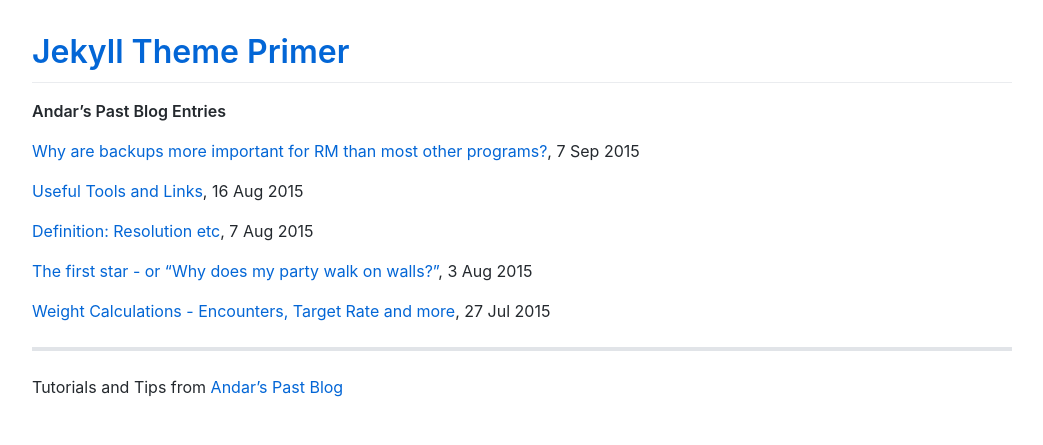
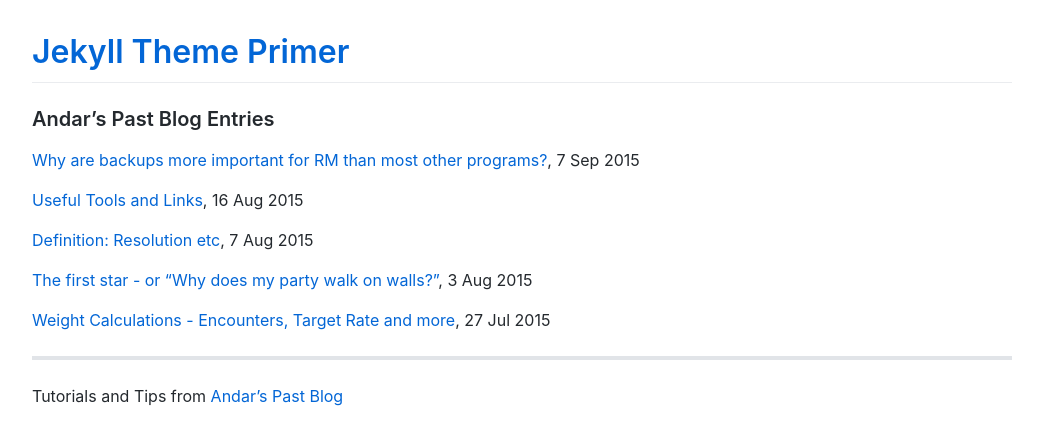
Before and after one commit to ovate/andar-tips, a Jekyll site: the page built from index.md, in a window 1280 px wide. Shown: the top 445 px of the page, without its empty margins (118-1161 px from the left). Built offline with Jekyll 4.4.1, drawn with Linux system fonts in a browser that asks for light colours; comment, search, counter and statistics services are not loaded; our own code applies the rules of GitHub Pages for plain Markdown files.

Commit message:
added header
for clarity

```diff
--- a/index.md
+++ b/index.md
@@ -2,7 +2,7 @@
 layout: default
 ---
 
-**Andar's Past Blog Entries**
+### **Andar's Past Blog Entries**
 
 [Why are backups more important for RM than most other programs?](./backups.html), 7 Sep 2015
 
```
